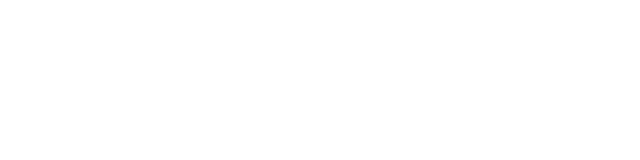
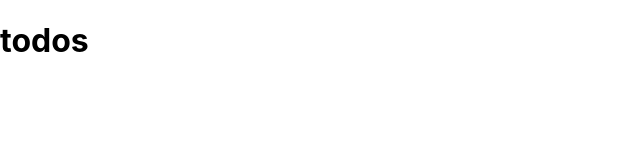
Before and after one commit to RitaKruglova/mindbox-test-task, a React (Create React App) app: page / in a window 1280 px wide. Shown: the top 160 px of the page, without its empty margins (0-640 px from the left). Built offline with nearby package versions, Linux system fonts and the light colour scheme.

Commit message:
feat: add header

```diff
--- a/src/App.tsx
+++ b/src/App.tsx
@@ -1,8 +1,11 @@
 import React from 'react';
 import './App.css';
+import Header from './components/Header/Header';
 
 function App() {
-
+  return (
+    <Header />
+  )
 }
 
 export default App;
--- /dev/null
+++ b/src/components/Header/Header.tsx
@@ -0,0 +1,12 @@
+import { FC } from 'react';
+import headerStyles from './Header.module.css';
+
+const Header: FC = () => {
+  return (
+    <header className={headerStyles.container}>
+      <h1 className={headerStyles.title}>todos</h1>
+    </header>
+  );
+}
+
+export default Header;
```
Also changed, not shown: src/components/Header/Header.module.css (added), src/components/ToDoList/ToDoList.module.css (added), src/components/ToDoList/ToDoList.tsx (added).
